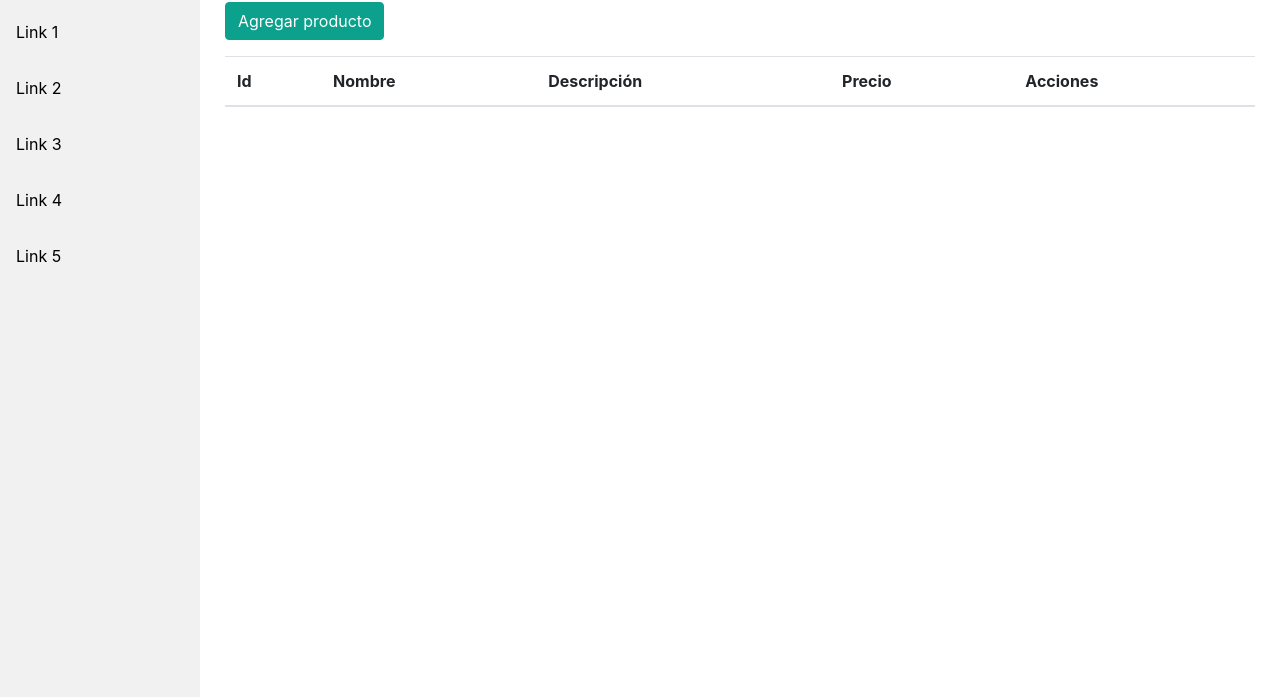
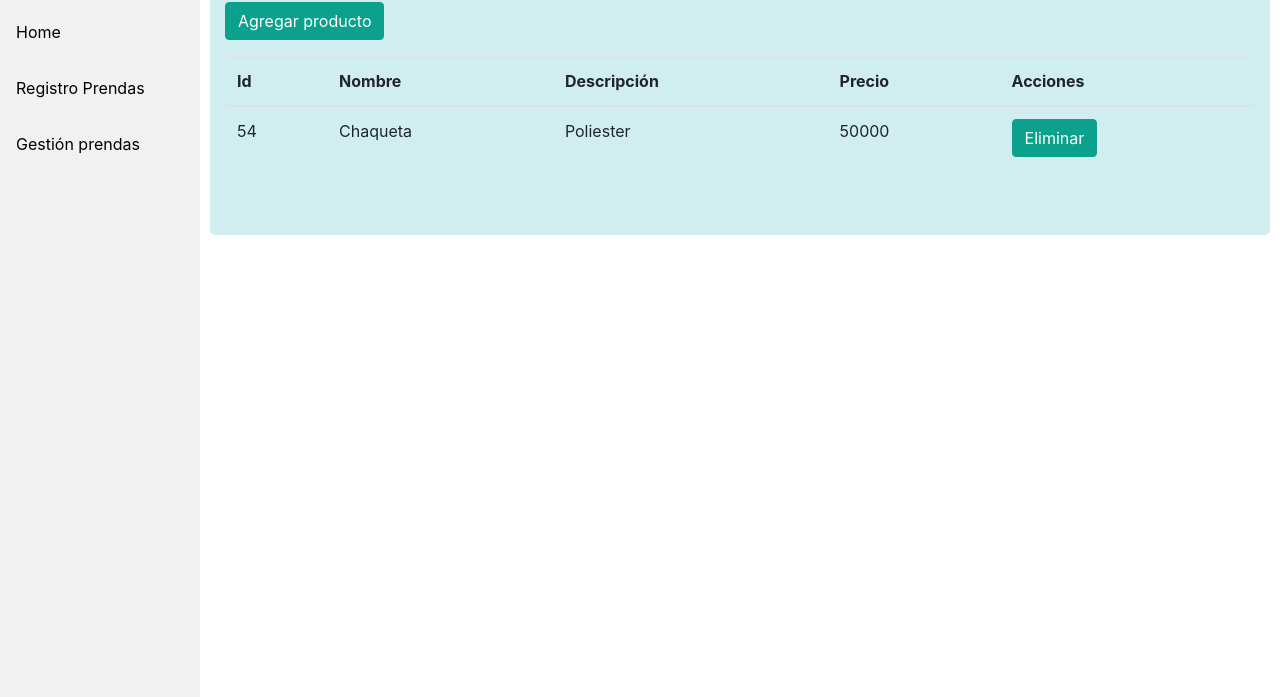
Before and after one commit to juancadavid8/juancadavid8.github.io, a plain HTML site: page registro.html in a window 1280 px wide. Shown: the part 103-800 px from the top of the page. Drawn offline with nearby package versions, Linux system fonts and the light colour scheme.

Commit message:
Cambios en diseño de tabla de lista de prendas

```diff
--- a/Resources/style.css
+++ b/Resources/style.css
@@ -56,3 +56,9 @@
     text-align: center;
     margin-bottom: 20px;
 }
+
+.bg-products {
+    background-image: url(../images/contact-bg.png);
+    border-radius: 5px;
+    padding-bottom: 50px;
+}
--- a/css/style.css
+++ b/css/style.css
@@ -651,7 +651,7 @@ button {
 }
 
 .contact_section {
-    width: 100%;
+    width: 85%;
     float: left;
     background-image: url(../images/contact-bg.png);
     background-size: 100%;
--- a/registro.html
+++ b/registro.html
@@ -16,22 +16,21 @@
         <div class="logo">
             <img width="100" src="Resources/logo.png" alt="Logo de la pagina">
         </div>
-        <a href="#">Link 1</a>
-        <a href="#">Link 2</a>
-        <a href="#">Link 3</a>
-        <a href="#">Link 4</a>
-        <a href="#">Link 5</a>
+        <a class="nav-link" href="index.html">Home</a>
+        <a href="index.html">Registro Prendas</a>
+        <a href="registro.html">Gestión prendas</a>
     </div>
 
     <div class="main">
 
-        <div class="container my-4">
+        <div class="container my-4 bg-products">
             <div class="row">
                 <div class="col-md-12">
                     <h1>Lista de productos</h1>
                     <hr>
                     <!-- Botón para abrir el modal de agregar producto JUAN CADAVID -->
-                    <button type="button" class="btn btn-primary mb-3" data-toggle="modal" data-target="#agregarProducto">Agregar producto</button>
+                    <button type="button" class="btn btn-primary mb-3" data-toggle="modal"
+                        data-target="#agregarProducto">Agregar producto</button>
                     <!-- Tabla de productos JUAN CADAVID -->
                     <table class="table">
                         <thead>
@@ -45,6 +44,13 @@
                         </thead>
                         <tbody>
                             <!-- Aquí se mostrarán los productos agregados -->
+                            <tr>
+                                <td>54</td>
+                                <td>Chaqueta</td>
+                                <td>Poliester</td>
+                                <td>50000</td>
+                                <td><button type='button' class='btn btn-danger btnEliminarProducto' data-id='54'>Eliminar</button></td>
+                            </tr>
                         </tbody>
                     </table>
                 </div>
@@ -52,7 +58,8 @@
         </div>
 
         <!-- Modal de agregar producto JUAN CADAVID -->
-        <div class="modal fade" id="agregarProducto" tabindex="-1" role="dialog" aria-labelledby="modalAgregarProducto" aria-hidden="true">
+        <div class="modal fade" id="agregarProducto" tabindex="-1" role="dialog" aria-labelledby="modalAgregarProducto"
+            aria-hidden="true">
             <div class="modal-dialog" role="document">
                 <div class="modal-content">
                     <div class="modal-header">
```
Also changed, not shown: index.html (+10 -6 lines).
